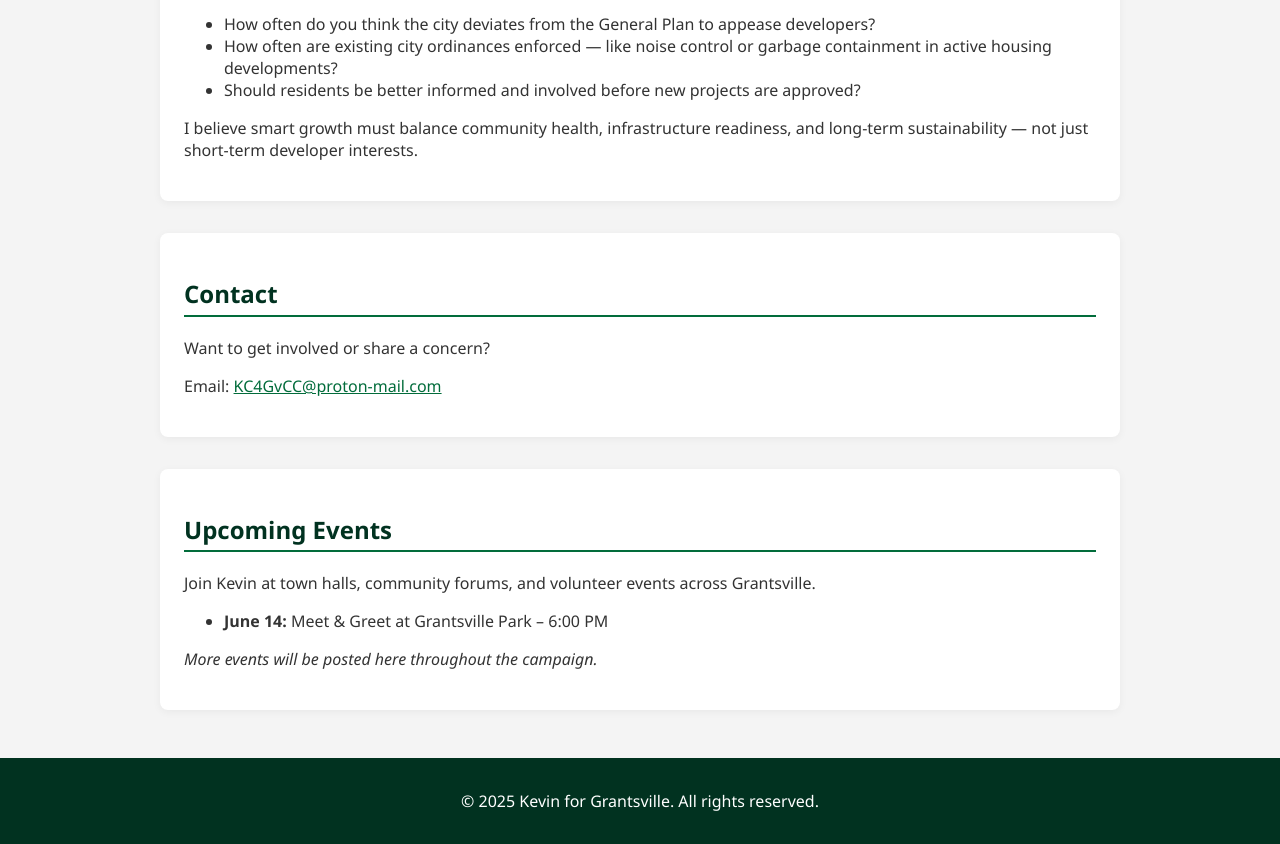
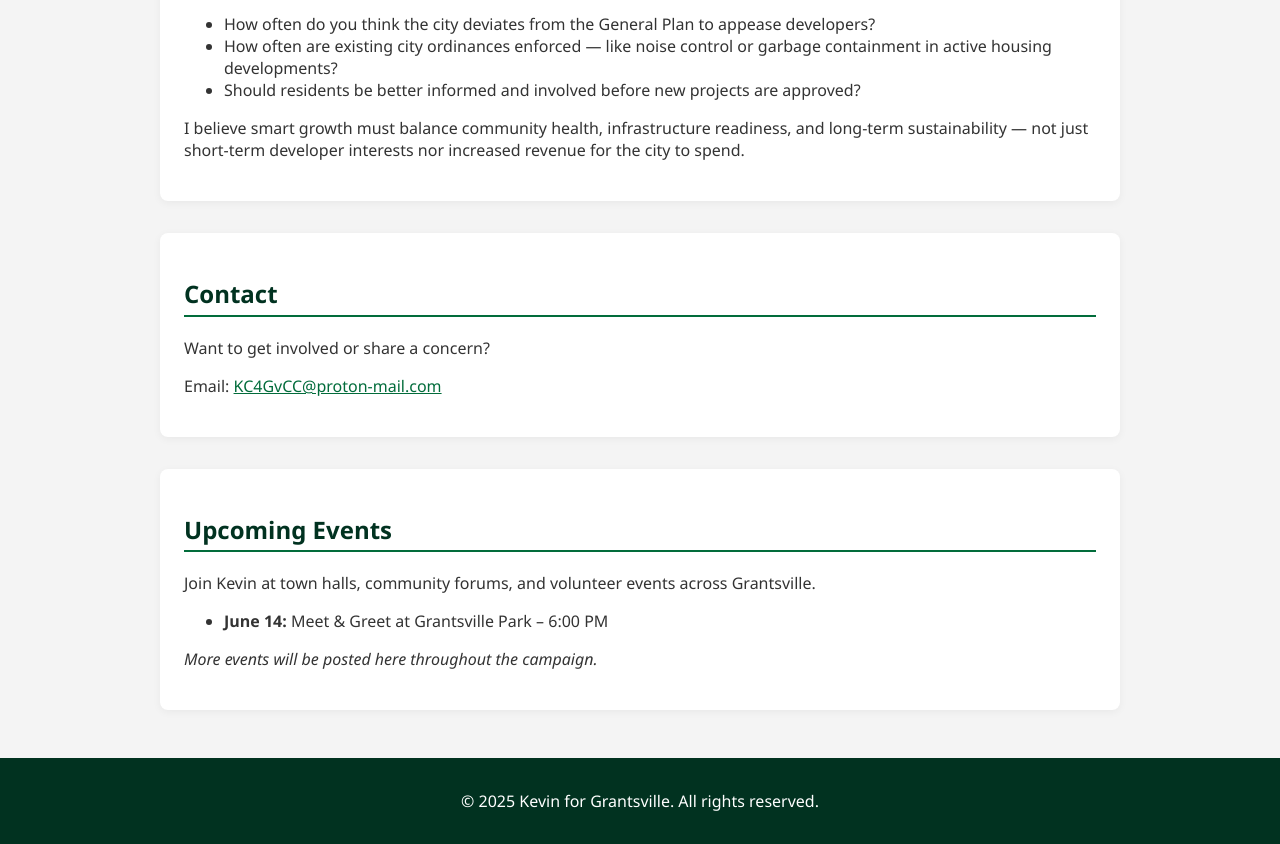
Before and after one commit to KevCasey/kevin-for-grantsville, a plain HTML site: page index.html in a window 1280 px wide. Shown: the part 2702-3546 px from the top of the page. Drawn offline with Linux system fonts and the light colour scheme.

Commit message:
Update index.html

```diff
--- a/index.html
+++ b/index.html
@@ -168,7 +168,7 @@
   <li>How often are existing city ordinances enforced — like noise control or garbage containment in active housing developments?</li>
   <li>Should residents be better informed and involved before new projects are approved?</li>
 </ul>
-<p>I believe smart growth must balance community health, infrastructure readiness, and long-term sustainability — not just short-term developer interests.</p>
+<p>I believe smart growth must balance community health, infrastructure readiness, and long-term sustainability — not just short-term developer interests nor increased revenue for the city to spend.</p>
 
     </section>
 
```
